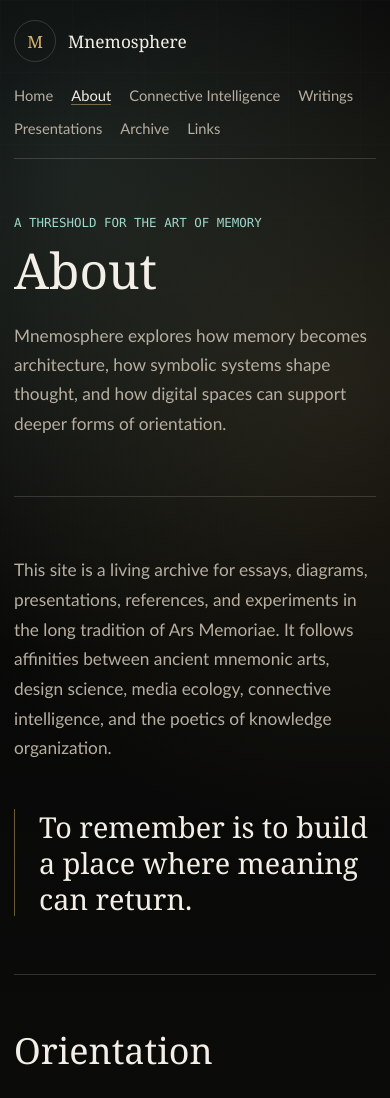
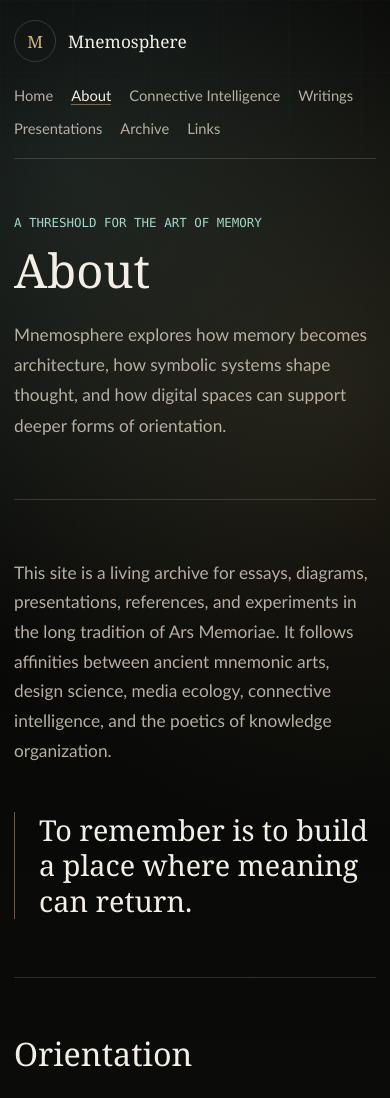
Before and after one commit to bonnie-devarco/mnemosphere, a plain HTML site: page about.html in a window 390 px wide. Shown: the top 1098 px of the page. Drawn offline with Linux system fonts and the light colour scheme.

Commit message:
Add files via upload

```diff
--- a/styles.css
+++ b/styles.css
@@ -143,21 +143,21 @@ h3 {
 
 h1 {
   max-width: 820px;
-  font-size: 8rem;
-  line-height: 0.9;
+  font-size: 5.4rem;
+  line-height: 0.94;
   overflow-wrap: break-word;
 }
 
 .page-hero h1 {
-  font-size: 6.6rem;
+  font-size: 5.15rem;
 }
 
 .lede {
   max-width: 760px;
   margin: 28px 0 0;
   color: var(--muted);
-  font-size: 1.28rem;
-  line-height: 1.7;
+  font-size: 1.18rem;
+  line-height: 1.74;
 }
 
 .actions {
@@ -300,8 +300,8 @@ section,
 }
 
 h2 {
-  font-size: 3.4rem;
-  line-height: 1;
+  font-size: 2.72rem;
+  line-height: 1.06;
 }
 
 .section-note {
@@ -315,7 +315,7 @@ h2 {
   max-width: 880px;
   margin: 0;
   color: var(--muted);
-  font-size: 1.28rem;
+  font-size: 1.18rem;
   line-height: 1.72;
 }
 
@@ -332,7 +332,7 @@ h2 {
   border-left: 1px solid rgba(215, 181, 109, 0.48);
   color: var(--ink);
   font-family: Georgia, "Times New Roman", serif;
-  font-size: 2.2rem;
+  font-size: 1.9rem;
   line-height: 1.24;
 }
 
@@ -495,15 +495,15 @@ footer {
   }
 
   h1 {
-    font-size: 5.8rem;
+    font-size: 4.65rem;
   }
 
   .page-hero h1 {
-    font-size: 4.8rem;
+    font-size: 4.15rem;
   }
 
   h2 {
-    font-size: 2.8rem;
+    font-size: 2.42rem;
   }
 
   .quote {
@@ -528,7 +528,7 @@ footer {
 
   h1,
   .page-hero h1 {
-    font-size: 3.1rem;
+    font-size: clamp(2.7rem, 2.95rem, 3.05rem);
   }
 
   .lede,
@@ -537,7 +537,7 @@ footer {
   }
 
   h2 {
-    font-size: 2.25rem;
+    font-size: 2.02rem;
   }
 
   .page-hero {
@@ -574,6 +574,6 @@ footer {
 @media (max-width: 360px) {
   h1,
   .page-hero h1 {
-    font-size: 2.62rem;
+    font-size: clamp(2.34rem, 2.48rem, 2.58rem);
   }
 }
```
